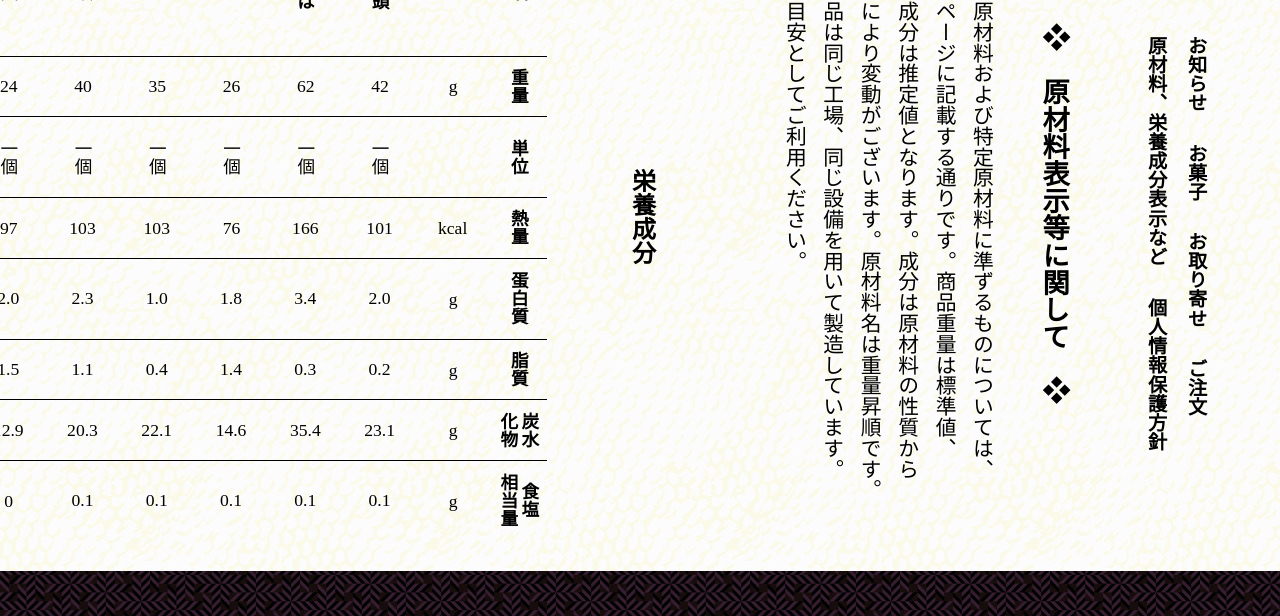
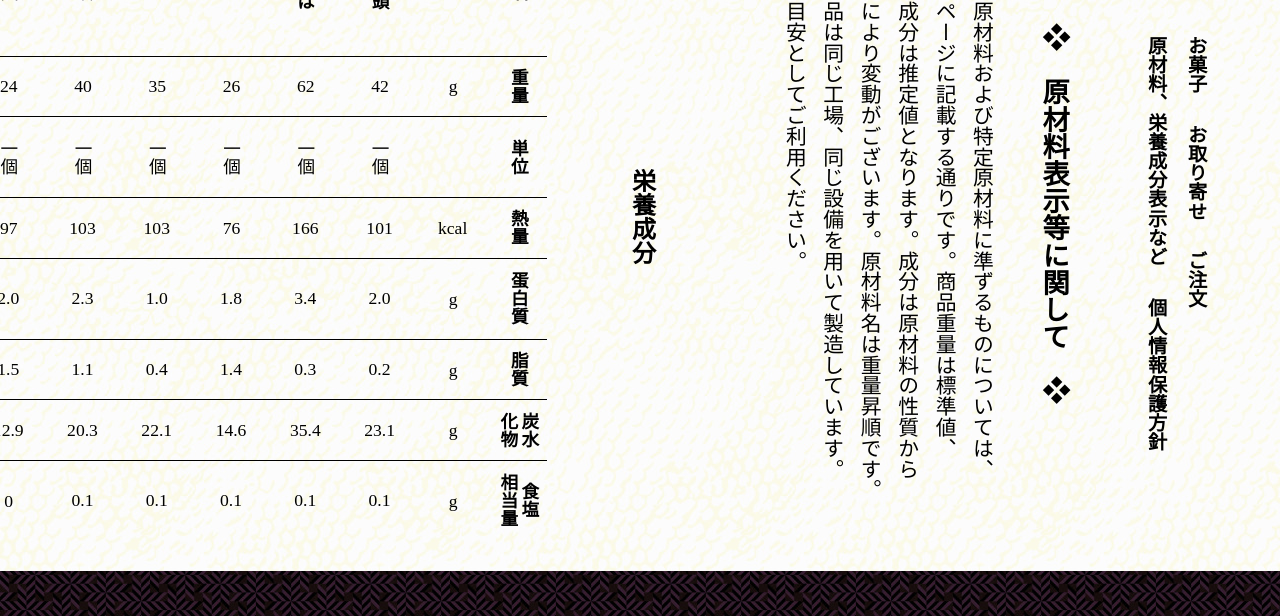
Before and after one commit to oka28/oka28.github.io, a plain HTML site: page htmls/nutrition.html in a window 1280 px wide. Shown: the part 184-800 px from the top of the page. Drawn offline with Linux system fonts and the light colour scheme.

Commit message:
Update nutrition.html

```diff
--- a/htmls/nutrition.html
+++ b/htmls/nutrition.html
@@ -19,7 +19,6 @@
       <a href="../index.html"><img src="../img/emblem.png" alt="三引きの紋です。"></a>
     </div>
     <ul>
-        <li><a href="../htmls/weblog.html#current"><p>お知らせ</p></a></li>
         <li><a href="../htmls/product.html"><p>お菓子</p></a></li>
         <li><a href="https://yamaokaya.base.shop/"><p>お取り寄せ</p></a></li>
         <li><a href="../htmls/order.html"><p>ご注文</p></a></li>
```
